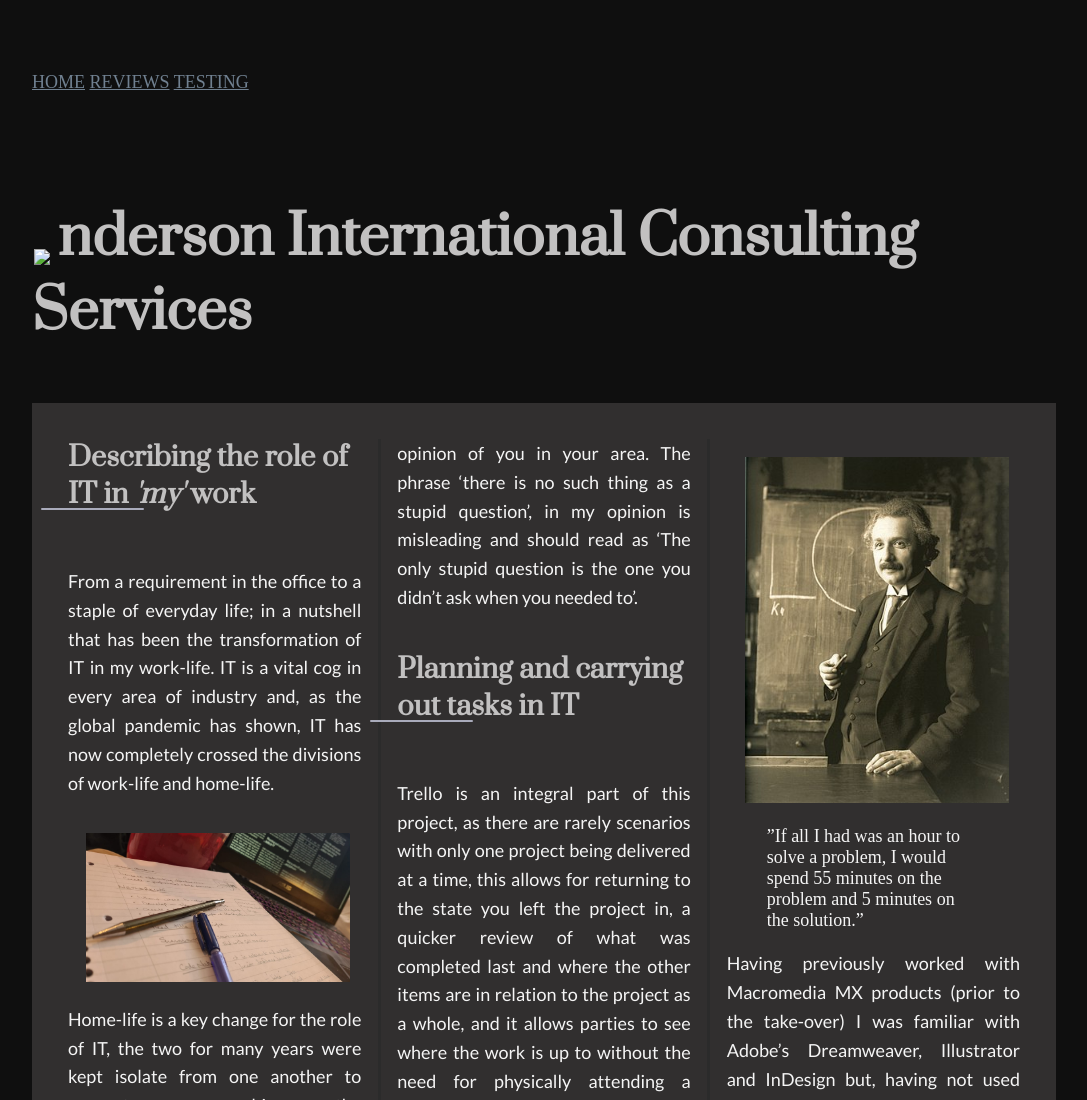
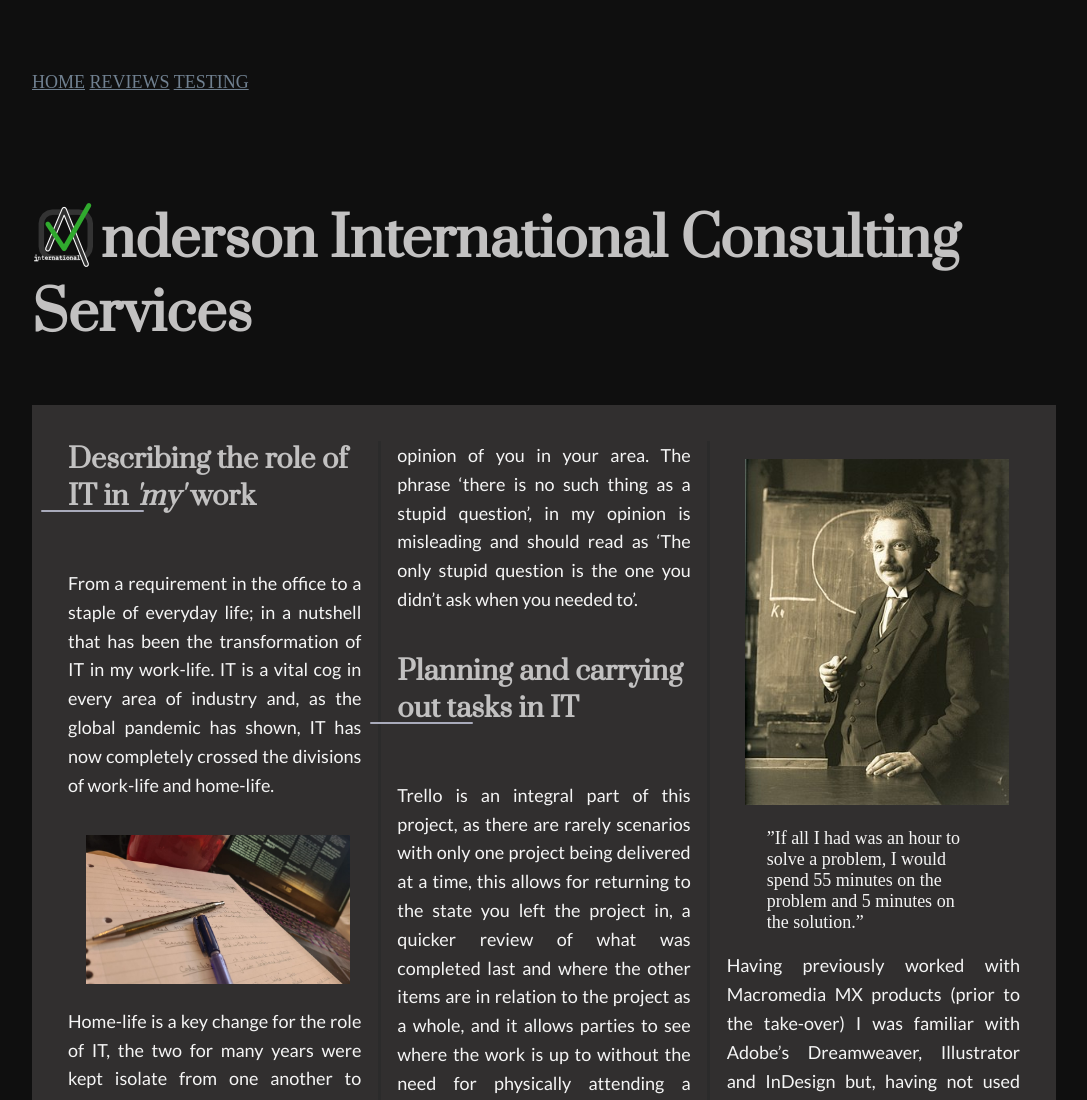
Before and after one commit to WbRyPa/project2, a plain HTML site: page index.html in a window 1280 px wide. Shown: the top 1100 px of the page, without its empty margins (96-1183 px from the left). Drawn offline with Linux system fonts and the light colour scheme; files whose address does not match are found by name.

Commit message:
commit file alteration
./img/pic... changed to
./pic...

```diff
--- a/index.html
+++ b/index.html
@@ -17,7 +17,7 @@
                 <a href="./reviews.html">REVIEWS</a>
                 <a href="./testing.html">TESTING</a>
             </div>
-            <h1><img class="tit_nam" size: 50px src="./img/ai_ico2.png"> nderson International Consulting Services</h1>
+            <h1><img class="tit_nam" size: 50px src="./ai_ico2.png"> nderson International Consulting Services</h1>
         </div>
         <article>
             <section>
```
